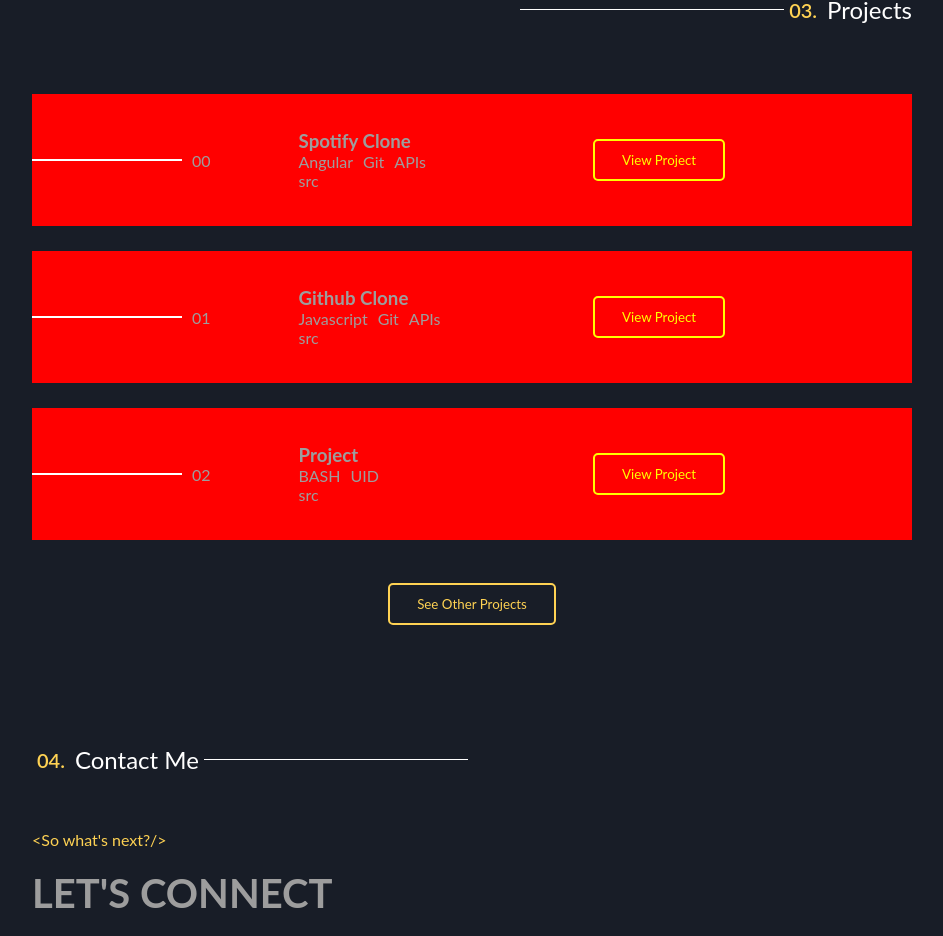
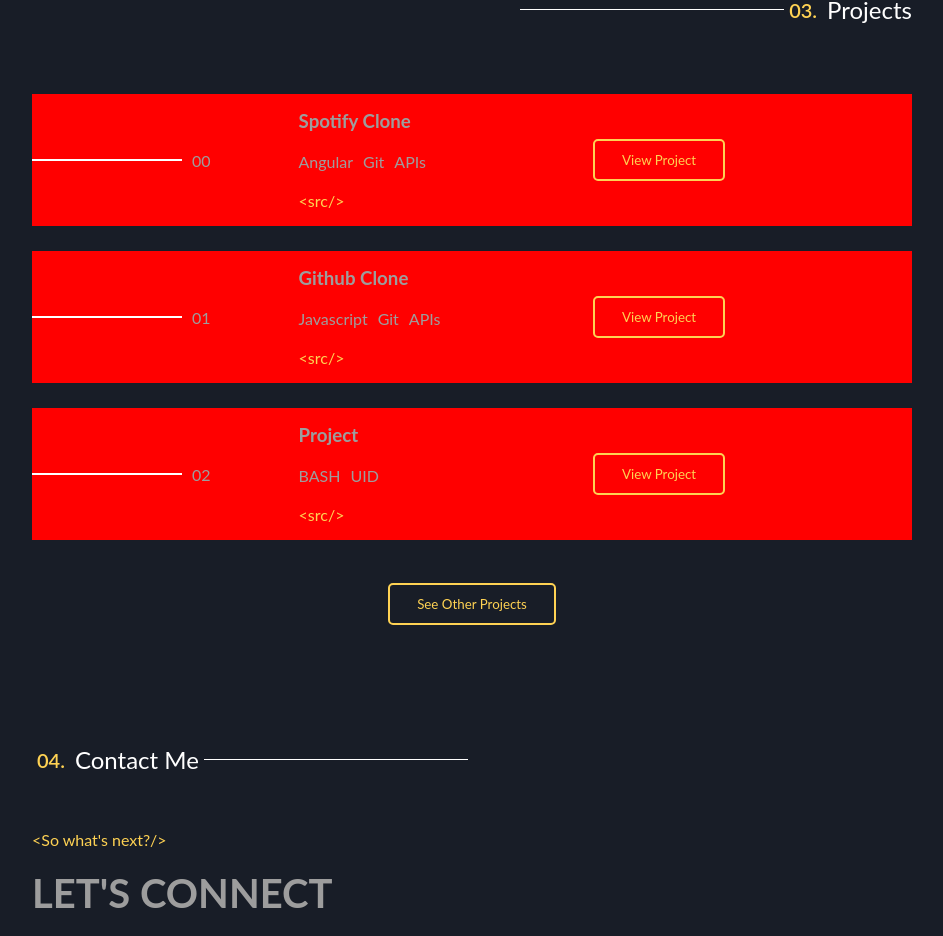
Before and after one commit to valentinesamuel/portfolio, an Angular app: page /home in a window 1280 px wide. Shown: the part 2168-3104 px from the top of the page, without its empty margins (168-1111 px from the left). Built offline with nearby package versions, Linux system fonts and the light colour scheme; a web font is replaced by a local one.

Commit message:
feat: nested src and button in a tags
fix: fixed background tint

```diff
--- a/src/app/projects/projects.component.html
+++ b/src/app/projects/projects.component.html
@@ -9,7 +9,7 @@
       <p class="stack" >
         <span *ngFor="let tech of project.stack">{{tech}} </span>
       </p>
-      <p>src</p>
+      <a href="http://"><p class="src">&lt;src/&gt;</p></a>
     </div>
   </div>
   <div class="right">
--- a/src/app/projects/projects.component.scss
+++ b/src/app/projects/projects.component.scss
@@ -34,14 +34,22 @@
         margin-left: 20%;
         .stack {
           display: flex;
+          margin: 20px 0 20px 0;
           span {
             margin-right: 10px;
           }
         }
         h3,
-        p {
+        p, a {
+          text-decoration: none;
           transition: 1s;
           display: flex;
+        }
+        .src{
+          color: var(--sec);
+          &:hover{
+            text-decoration: line-through;
+          }
         }
       }
     }
@@ -58,12 +66,16 @@
         z-index: 2;
         padding: 11px 27px;
         background-color: transparent;
-        border: 2px solid yellow;
+        border: 2px solid  var(--sec);
         border-radius: 5px;
         position: relative;
         right: 0;
-        color: yellow;
+        color: var(--sec);
         transition: 1s;
+        &:hover{
+          background-color: var(--sec-tint);
+
+        }
       }
 
       img {
@@ -92,6 +104,7 @@
           p {
             font-size: 20px;
           }
+
         }
       }
       .right {
```
